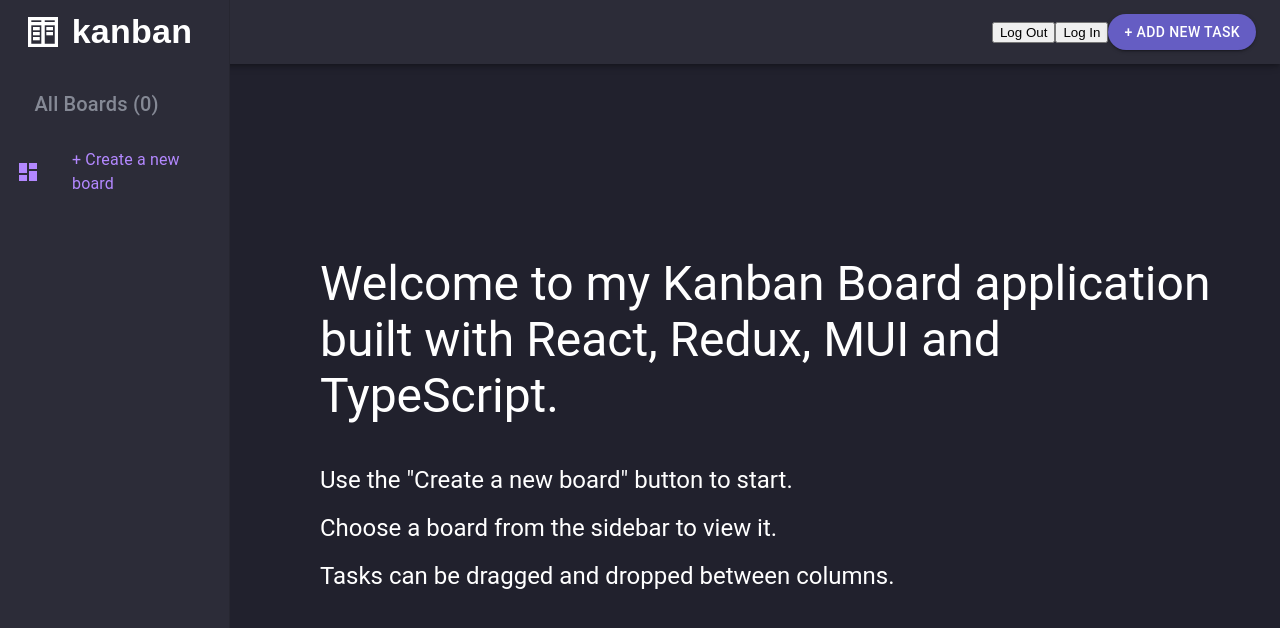
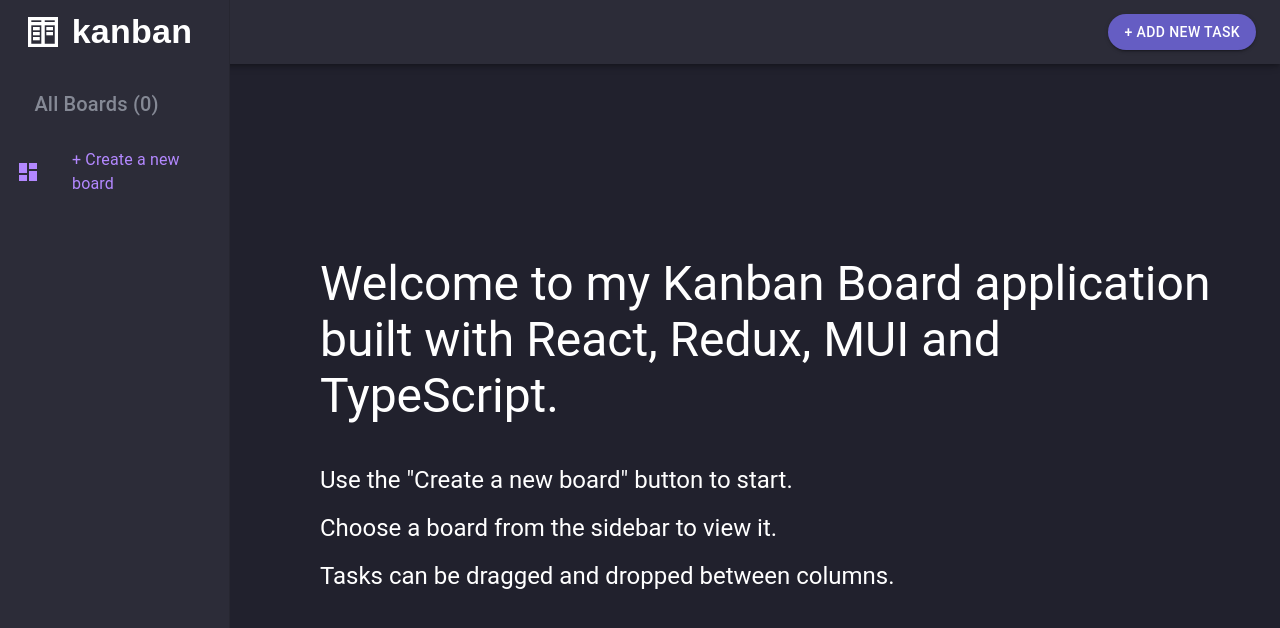
Before and after one commit to atalayozmen/KanbanProject, a React (Create React App) app: page / in a window 1280 px wide. Shown: the top 628 px of the page. Built offline with nearby package versions, Linux system fonts and the light colour scheme.

Commit message:
remove the auth0 setup from frontend, add it to backend instead

```diff
--- a/src/components/appbar/AppbarComp.tsx
+++ b/src/components/appbar/AppbarComp.tsx
@@ -15,9 +15,6 @@
 import BoardMenu from '../board/BoardMenu';
 import AddMenu from './AddMenu';
 import { useMediaQuery } from '@mui/material';
-import LoginButton from './LoginButton';
-import { useAuth0 } from "@auth0/auth0-react";
-import LogoutButton from './LogoutButton';
 
 const useStyles = makeStyles({
   input: {
@@ -51,12 +48,6 @@
   const [subtasks, setSubtasks] = React.useState<string[]>([]);
   const [modalOpen, setModalOpen] = React.useState<boolean>(false);
   const [errorModalOpen, setErrorModalOpen] = React.useState<boolean>(false);
-
-  const { user, isAuthenticated, isLoading } = useAuth0();
-
-  console.log(user);
-  console.log(isAuthenticated);
-  console.log(isLoading);
 
   const matches = useMediaQuery('(min-width:600px)');
 
@@ -296,9 +287,6 @@
 
         <Toolbar sx={{ flexGrow: 1 }}>
           <Box sx={{ flexGrow: 1 }} />
-          <LogoutButton />
-          <LoginButton />
-
           {matches ? (
             <Button onClick={onTaskButtonClick} variant='contained'>
               + Add New Task
--- a/src/components/appbar/LoginButton.tsx
+++ /dev/null
@@ -1,10 +0,0 @@
-import React from "react";
-import { useAuth0 } from "@auth0/auth0-react";
-
-const LoginButton = () => {
-  const { loginWithRedirect } = useAuth0();
-
-  return <button onClick={() => loginWithRedirect()}>Log In</button>;
-};
-
-export default LoginButton;
--- a/src/components/appbar/LogoutButton.tsx
+++ /dev/null
@@ -1,14 +0,0 @@
-import React from "react";
-import { useAuth0 } from "@auth0/auth0-react";
-
-const LogoutButton = () => {
-  const { logout } = useAuth0();
-
-  return (
-    <button onClick={() => logout({ logoutParams: { returnTo: window.location.origin } })}>
-      Log Out
-    </button>
-  );
-};
-
-export default LogoutButton;
```
